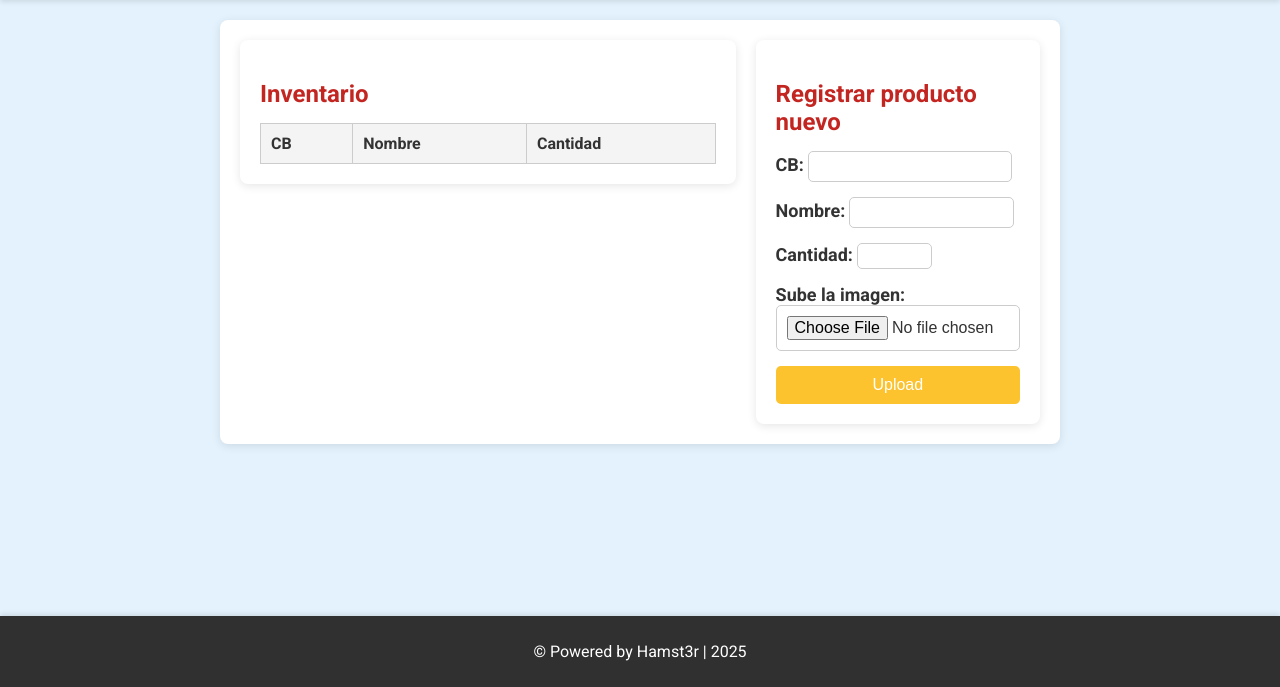
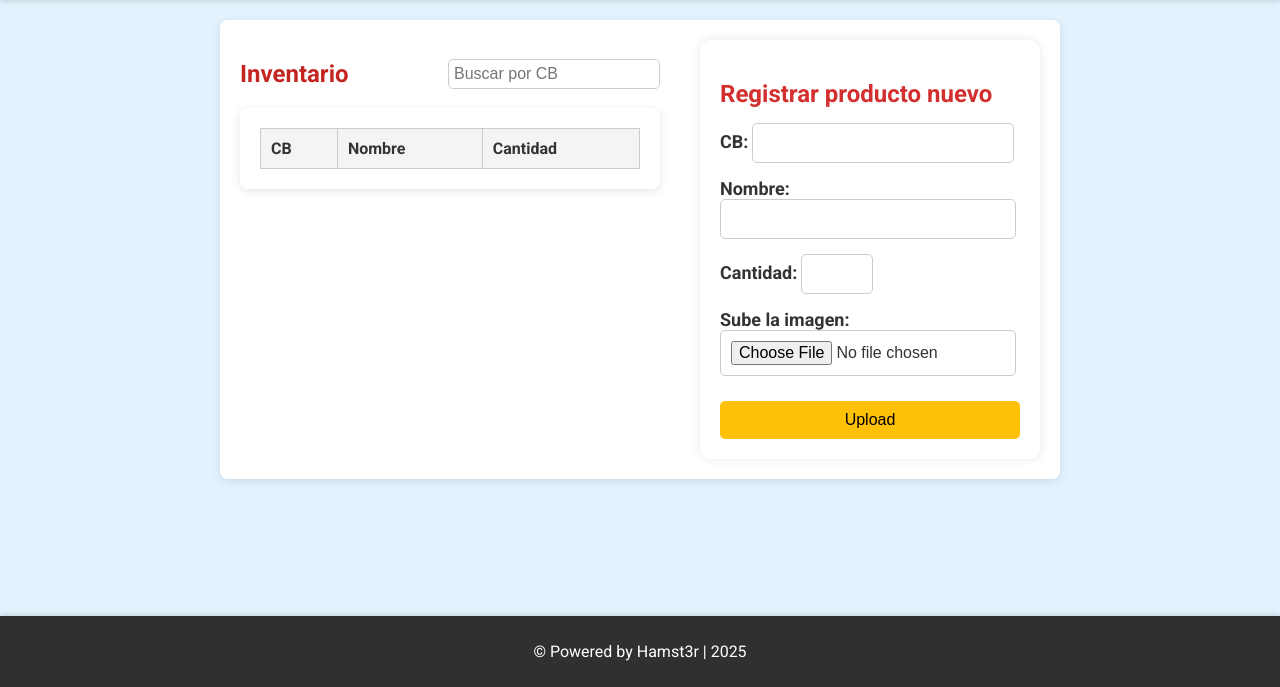
Before and after one commit to ferrc897/HACK_FEMSA, a Flask app: page /inventory in a window 1280 px wide. Shown: the part 113-800 px from the top of the page. Run offline with Flask 2, Linux system fonts and the light colour scheme; lists and menus that the app fills with data are empty.

Commit message:
Agregar search bar para buscar por CB, modificar estética

```diff
--- a/Interfaz/app/static/js/scripts.js
+++ b/Interfaz/app/static/js/scripts.js
@@ -81,4 +81,22 @@ document.addEventListener('DOMContentLoaded', function() {
             modal.style.display = 'none';
         }
     });
+
+    const searchBar = document.getElementById('search-bar');
+    const inventoryTableRows = document.querySelectorAll('#inventory-table tbody tr');
+
+    if (searchBar) {
+        searchBar.addEventListener('input', function(event) {
+            const searchValue = event.target.value.toLowerCase();
+
+            inventoryTableRows.forEach(row => {
+                const cbValue = row.querySelector('.cb-column').textContent.toLowerCase();
+                if (cbValue.includes(searchValue)) {
+                    row.style.display = ''; // Show row
+                } else {
+                    row.style.display = 'none'; // Hide row
+                }
+            });
+        });
+    }
 });
--- a/Interfaz/app/templates/inventory.html
+++ b/Interfaz/app/templates/inventory.html
@@ -3,9 +3,13 @@
 {% block title %}Inventory{% endblock %}
 
 {% block content %}
-<div class="container inventory-container">
+<div class="container inventory-layout" style="display: flex; gap: 40px; align-items: flex-start;">
+    <div style="flex: 1;">
+        <div class="inventory-header" style="display: flex; align-items: center; justify-content: space-between;">
+            <h2>Inventario</h2>
+            <input type="text" id="search-bar" placeholder="Buscar por CB" style="padding: 5px; width: 200px;">
+        </div>
         <div class="inventory-grid">
-        <h2>Inventario</h2>
             <table id="inventory-table">
                 <thead>
                     <tr>
@@ -20,7 +24,7 @@
                         data-posicion="{{ product.posicion }}"
                         data-frentes="{{ product.frentes }}"
                         data-image="{{ url_for('static', filename='uploads/products/' + product.image) }}">
-                    <td>{{ product.cb }}</td>
+                        <td class="cb-column">{{ product.cb }}</td>
                         <td>{{ product.name }}</td>
                         <td>{{ product.quantity }}</td>
                     </tr>
@@ -28,26 +32,29 @@
                 </tbody>
             </table>
         </div>
-    <div class="upload-form">
-        <h2>Registrar producto nuevo</h2>
+    </div>
+
+    <!-- Columna derecha: formulario -->
+    <div class="upload-form" style="flex: 0 0 300px; padding: 20px; border-radius: 10px; background: white; box-shadow: 0 0 10px rgba(0,0,0,0.1);">
+        <h2 style="color: #d32f2f;">Registrar producto nuevo</h2>
         <form action="{{ url_for('app.inventory') }}" method="POST" enctype="multipart/form-data">
             <div class="form-group">
                 <label for="product_cb"><strong>CB:</strong></label>
-                <input type="number" id="product_cb" name="product_cb" required min="0" style="display: inline-block; width: 20.5ch; height: 1ch;">
+                <input type="number" id="product_cb" name="product_cb" required min="0" style="width: 240px;">
             </div>
             <div class="form-group">
                 <label for="product_name"><strong>Nombre:</strong></label>
-                <input type="text" id="product_name" name="product_name" required style="display: inline-block; width: 16ch; height: 1ch;">
+                <input type="text" id="product_name" name="product_name" required style="width: 274px;">
             </div>
             <div class="form-group">
                 <label for="product_quantity"><strong>Cantidad:</strong></label>
-                <input type="number" id="product_quantity" name="product_quantity" min="0" max="9999" style="width: 6ch; height: 0.5ch;" required>
+                <input type="number" id="product_quantity" name="product_quantity" min="0" max="1999" required style="width: 50px;">
             </div>
             <div class="form-group">
                 <label for="product_image"><strong>Sube la imagen:</strong></label>
-                <input type="file" id="product_image" name="product_image" accept="image/*" required style="width: 25ch;">
+                <input type="file" id="product_image" name="product_image" accept="image/*" required style="width: 274px;">
             </div>
-            <button type="submit">Upload</button>
+            <button type="submit" style="background-color: #ffc107; color: black; padding: 10px 20px; border: none; border-radius: 5px; margin-top: 10px;">Upload</button>
         </form>
     </div>
 </div>
@@ -56,7 +63,7 @@
 <div id="product-modal" class="modal" style="display: none;">
     <div class="modal-content">
         <span class="close">&times;</span>
-        <h2>Coordenada del Producto</h2>
+        <h2>Ubicación de: <span id="modal-product-name"></span></h2>
         <table>
             <thead>
                 <tr>
@@ -81,4 +88,30 @@
         </table>
     </div>
 </div>
+<script>
+    document.addEventListener('DOMContentLoaded', function () {
+        const rows = document.querySelectorAll('#inventory-table tbody tr');
+        const modal = document.getElementById('product-modal');
+        const modalProductName = document.getElementById('modal-product-name');
+        const closeModal = document.querySelector('.modal .close');
+
+        rows.forEach(row => {
+            row.addEventListener('click', function () {
+                const productName = this.querySelector('td:nth-child(2)').textContent;
+                modalProductName.textContent = productName;
+                modal.style.display = 'block';
+            });
+        });
+
+        closeModal.addEventListener('click', function () {
+            modal.style.display = 'none';
+        });
+
+        window.addEventListener('click', function (event) {
+            if (event.target === modal) {
+                modal.style.display = 'none';
+            }
+        });
+    });
+</script>
 {% endblock %}
```
Lines whose indentation alone changed are shown as unchanged.
